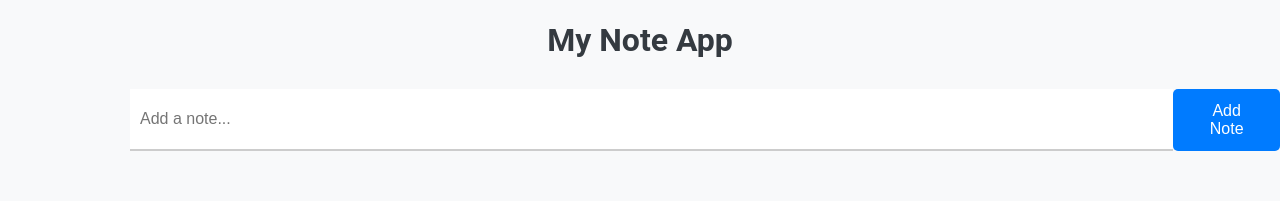
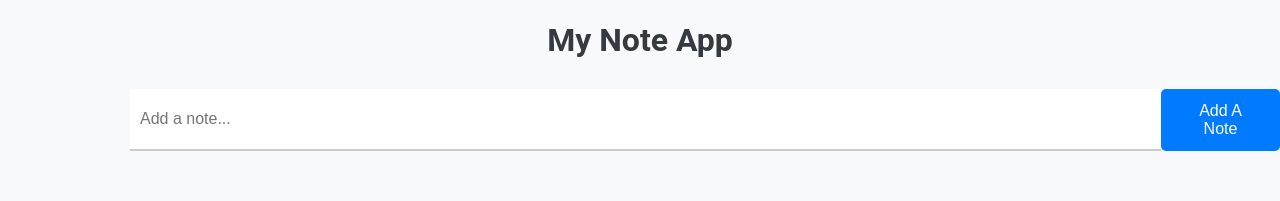
Before and after one commit to Pymann1234/Note-App, a React (Vite) app: page / in a window 1280 px wide. Shown: the top 201 px of the page. Built offline with nearby package versions, Linux system fonts and the light colour scheme.

Commit message:
Update NoteForm.jsx

```diff
--- a/src/NoteForm.jsx
+++ b/src/NoteForm.jsx
@@ -1,6 +1,7 @@
 import React, { useState } from 'react';
 
 const NoteForm = ({ addNote }) => {
+  // React Hook
   const [text, setText] = useState('');
 
   const handleSubmit = (e) => {
@@ -11,6 +12,7 @@ const NoteForm = ({ addNote }) => {
   };
 
   return (
+    // Form Section
     <form className="form-container" onSubmit={handleSubmit}>
       <input
         type="text"
@@ -19,7 +21,7 @@ const NoteForm = ({ addNote }) => {
         className='input-note'
         onChange={(e) => setText(e.target.value)}
       />
-      <button type="submit" className='btn-submit'>Add Note</button>
+      <button type="submit" className='btn-submit'>Add A Note</button>
     </form>
   );
 };
```
